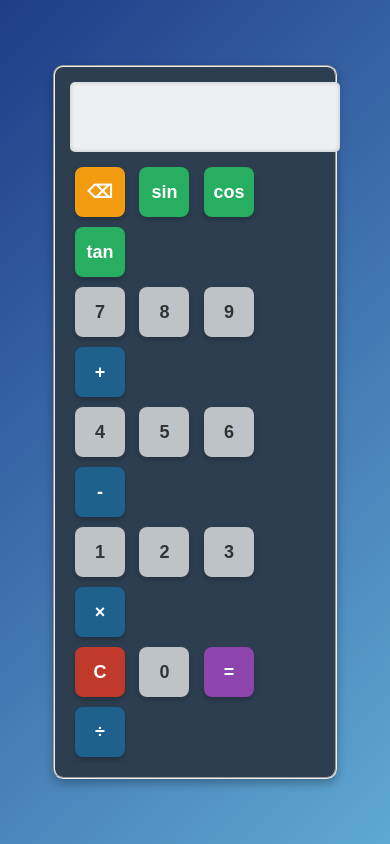
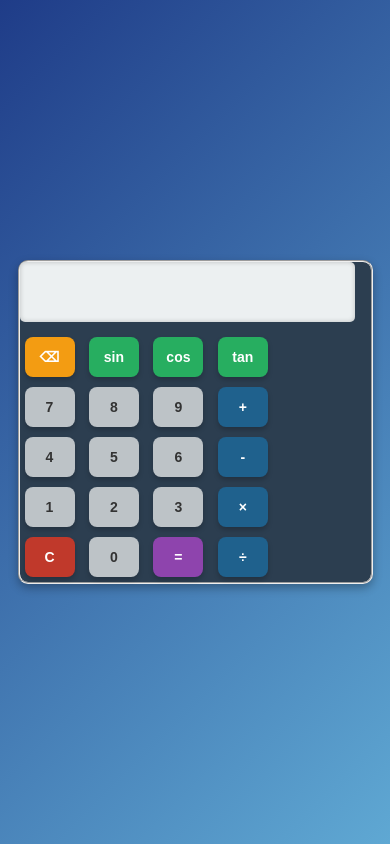
Before and after one commit to Ezan220401/Kalkuator-Mahal, a plain HTML site: page index.html in a window 390 px wide. Drawn offline with Linux system fonts and the light colour scheme.

Commit message:
Update responsivity style.css

```diff
--- a/style.css
+++ b/style.css
@@ -19,8 +19,9 @@ body {
 
   /* Box kalkulator */
   #container {
-  width: 250px;
+    width: 30%;
     padding: 15px;
+    padding-left: 3%;
     background: #2c3e50;
     border-radius: 10px;
     box-shadow: 0px 4px 10px rgba(0, 0, 0, 0.3);
@@ -28,7 +29,7 @@ body {
 
   /* Display */
   #display {
-  width: 100%;
+    width: 85%;
     height: 50px;
     margin-bottom: 10px;
     padding: 10px;
@@ -74,6 +75,12 @@ body {
     background: #1f618d;
     color: white;
     box-shadow: 0px 3px 5px rgba(0, 0, 0, 0.2);
+  }
+
+  .kelompokTombol {
+    display: grid;
+    grid-template-columns: repeat(4, 1fr);
+    gap: 10px;
   }
 
   .tombolAritmatika:hover {
@@ -122,3 +129,59 @@ body {
   .tombolAritmatika[value="="]:hover {
     background: #9b59b6;
   }
+
+  @media screen and (max-width: 768px) {
+    #container {
+        width: 50%;
+        padding-left: 40px;
+        padding-right: 10px;
+    }
+
+    #display {
+        width: 85%;
+        font-size: 20px;
+        height: 45px;
+    }
+
+    .kelompokTombol {
+        grid-template-columns: repeat(4, 1fr);
+        gap: 8px;
+    }
+
+    .tombol,
+    .tombolAritmatika,
+    .tombolTrigonometri,
+    .tombolDigits {
+        width: 45px;
+        height: 45px;
+        font-size: 16px;
+    }
+  }
+
+  @media screen and (max-width: 480px) {
+    #container {
+        width: 90%;
+        padding: 0;
+        padding-left: 0;
+    }
+
+    #display {
+        font-size: 18px;
+        height: 40px;
+        width: 90%;
+    }
+
+    .kelompokTombol {
+        grid-template-columns: repeat(4, 1fr); /* Tetap 4 kolom */
+        gap: 5px;
+    }
+
+    .tombol,
+    .tombolAritmatika,
+    .tombolTrigonometri,
+    .tombolDigits {
+        width: 50px;
+        height: 40px;
+        font-size: 14px;
+    }
+  }
```
Lines whose indentation alone changed are shown as unchanged.
